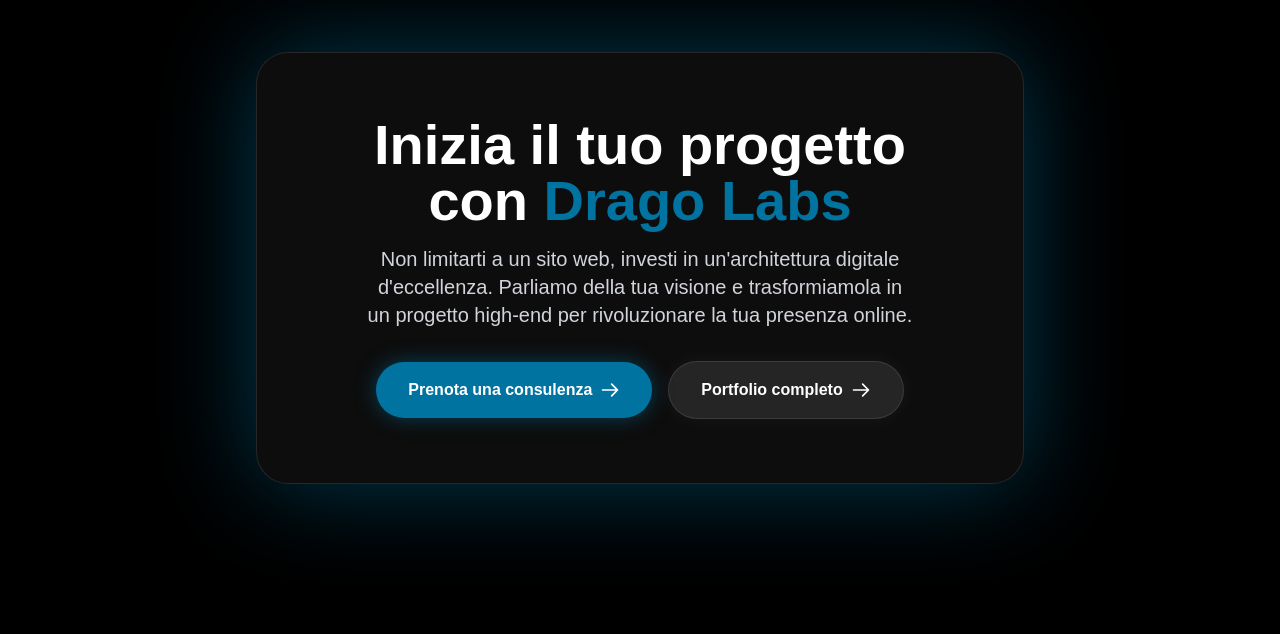
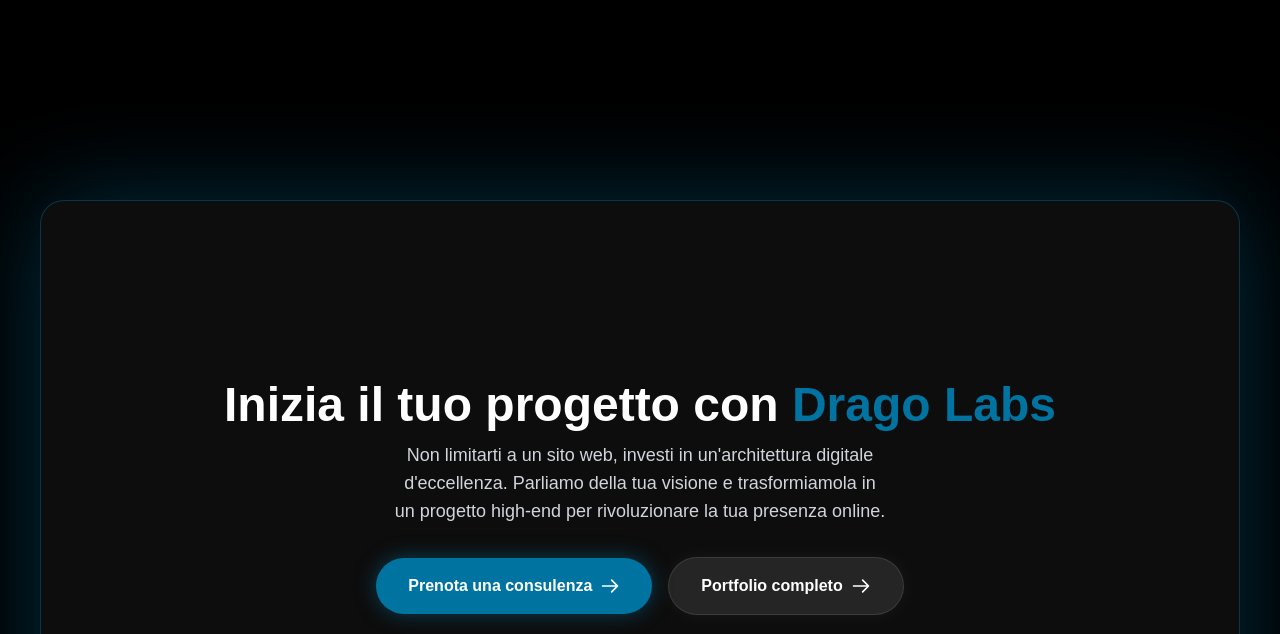
Before and after one commit to dragolab/dragolabs-website, a React (Vite) app: page / in a window 1280 px wide. Shown: the part 3976-4610 px from the top of the page. Built offline with nearby package versions, Linux system fonts and the light colour scheme; a web font is replaced by a local one.

Commit message:
Update Protocol.jsx

```diff
--- a/src/components/Protocol.jsx
+++ b/src/components/Protocol.jsx
@@ -28,17 +28,17 @@
             const cards = gsap.utils.toArray('.card-wrapper');
 
             cards.forEach((card, index) => {
-                // Animate down-scaling and blurring when the next card scrolls over
+                // Scale + blur the current card as the next one scrolls over it
                 if (index < cards.length - 1) {
                     gsap.to(card.querySelector('.card-inner'), {
-                        scale: 0.92,
-                        filter: 'blur(12px)',
-                        opacity: 0.4,
+                        scale: 0.90,
+                        filter: 'blur(14px)',
+                        opacity: 0.35,
                         ease: "none",
                         scrollTrigger: {
                             trigger: cards[index + 1],
-                            start: "top 75%",
-                            end: "top 20%",
+                            start: "top center",
+                            end: "top 10%",
                             scrub: true,
                         }
                     });
@@ -52,6 +52,7 @@
 
     return (
         <section id="portfolio" ref={containerRef} className="relative bg-drago-bg pb-24 md:pb-32">
+            {/* Section Title — spacing matches "Perchè sceglierci" */}
             <div className="text-center pt-24 mb-16 w-full z-10 pointer-events-none">
                 <h2 className="font-sans font-semibold text-4xl md:text-5xl text-balance text-drago-contrast">
                     Portfolio in evidenza
@@ -61,56 +62,89 @@
 
             <div className="flex flex-col relative w-full">
                 {projects.map((project, i) => (
-                    <div key={i} className={`card-wrapper sticky top-16 md:top-24 w-full h-[auto] min-h-[85vh] md:min-h-[95vh] flex items-start justify-center pt-4 md:pt-8 pb-8 md:pb-12 border-0 bg-transparent outline-none`} style={{ zIndex: i }}>
-                        {/* Removed CSS transition-all to allow raw GSAP frame scrub rendering without lagging */}
-                        <div className={`card-inner relative rounded-[2rem] overflow-hidden shadow-2xl border border-white/10 group backdrop-blur-xl aspect-[4/5] md:aspect-video ${!project.image ? 'w-[90%] md:w-[60%] max-w-4xl shadow-[0_0_100px_rgba(0,115,160,0.5)] border-drago-accent/40 bg-white/5' : 'w-[95%] md:w-[90%] max-w-6xl bg-black/50 shadow-black/50'}`}>
-
+                    <div
+                        key={i}
+                        className="card-wrapper sticky top-16 md:top-20 w-full min-h-screen flex items-center justify-center"
+                        style={{ zIndex: i }}
+                    >
+                        {/* Card inner — viewport-aware height, never overflows */}
+                        <div
+                            className={`card-inner relative rounded-[1.5rem] overflow-hidden shadow-2xl border backdrop-blur-xl
+                                w-[95%] max-w-[1200px] h-[75vh] md:h-[75vh]
+                                ${!project.image
+                                    ? 'border-drago-accent/40 bg-white/5 shadow-[0_0_100px_rgba(0,115,160,0.4)]'
+                                    : 'border-white/10 bg-black/60 shadow-black/50'
+                                }`}
+                        >
                             {project.image ? (
+                                /* Image cards: image top 40% mobile / full cover desktop with text overlay */
                                 <>
+                                    {/* Mobile: stacked layout */}
+                                    <div className="md:hidden flex flex-col h-full">
+                                        <div className="relative h-[40%] flex-shrink-0 overflow-hidden">
                                             <img
                                                 src={project.image}
                                                 alt={project.title}
                                                 className={`absolute inset-0 w-full h-full object-cover transition-transform duration-1000 group-hover:scale-105 ${i === 1 ? 'object-[center_10%]' : ''}`}
                                             />
-                                    <div className="absolute inset-0 bg-gradient-to-t from-black via-black/40 to-black/10" />
-                                    <div className="absolute inset-0 p-8 md:p-12 flex flex-col justify-end text-center md:text-left">
-                                        <h3 className="font-sans font-bold leading-tight text-3xl md:text-5xl text-white">
+                                            <div className="absolute inset-0 bg-gradient-to-b from-transparent to-black/60" />
+                                        </div>
+                                        <div className="flex-1 flex flex-col justify-center px-6 py-4 bg-black/80">
+                                            <h3 className="font-sans font-bold leading-tight text-2xl text-white">
                                                 {project.title}
                                             </h3>
                                         </div>
+                                    </div>
+
+                                    {/* Desktop: full cover with gradient overlay + text bottom-left */}
+                                    <div className="hidden md:block absolute inset-0">
+                                        <img
+                                            src={project.image}
+                                            alt={project.title}
+                                            className={`absolute inset-0 w-full h-full object-cover transition-transform duration-1000 group-hover:scale-105 ${i === 1 ? 'object-[center_10%]' : ''}`}
+                                        />
+                                        <div className="absolute inset-0 bg-gradient-to-t from-black via-black/30 to-black/5" />
+                                        <div className="absolute inset-0 p-12 flex flex-col justify-end text-left">
+                                            <h3 className="font-sans font-bold leading-tight text-4xl md:text-5xl text-white">
+                                                {project.title}
+                                            </h3>
+                                        </div>
+                                    </div>
                                 </>
                             ) : (
-                                <div className="absolute inset-0 flex flex-col items-center justify-center px-8 py-10 text-center bg-transparent">
-                                    {/* Title — same font as Hero h1 */}
-                                    <h3 className="font-sans font-bold text-3xl md:text-5xl lg:text-[3.5rem] leading-tight text-balance text-white mb-4">
+                                /* CTA card: centered content */
+                                <div className="absolute inset-0 flex flex-col items-center justify-center px-6 md:px-12 py-8 text-center">
+                                    <h3 className="font-sans font-bold text-2xl md:text-4xl lg:text-[3rem] leading-tight text-balance text-white mb-4">
                                         Inizia il tuo progetto con{' '}
                                         <span className="text-drago-accent">Drago Labs</span>
                                     </h3>
 
-                                    {/* Description — same font as Hero h2/p */}
-                                    <p className="font-sans font-light text-base md:text-lg lg:text-xl text-gray-300 max-w-2xl mx-auto leading-relaxed text-balance mb-8">
+                                    <p className="font-sans font-light text-sm md:text-base lg:text-lg text-gray-300 max-w-xl mx-auto leading-relaxed text-balance mb-8">
                                         Non limitarti a un sito web, investi in un'architettura digitale d'eccellenza. Parliamo della tua visione e trasformiamola in un progetto high-end per rivoluzionare la tua presenza online.
                                     </p>
 
-                                    {/* CTA Buttons — identical style to Hero */}
-                                    <div className="flex flex-col sm:flex-row gap-4 justify-center items-center">
-                                        {/* Primary — full blue with right arrow */}
-                                        <a href="mailto:info.dragolabs@gmail.com" target="_blank" rel="noopener noreferrer"
-                                            className="group relative inline-flex items-center justify-center px-8 py-4 font-bold text-white transition-all duration-300 bg-drago-accent rounded-full hover:bg-drago-accent/90 hover:scale-105 shadow-[0_0_20px_rgba(0,115,160,0.5)] w-full sm:w-auto">
-                                            <span className="relative z-10 flex items-center gap-2">
+                                    <div className="flex flex-col sm:flex-row gap-4 justify-center items-center w-full max-w-sm sm:max-w-none">
+                                        <a
+                                            href="mailto:info.dragolabs@gmail.com"
+                                            target="_blank"
+                                            rel="noopener noreferrer"
+                                            className="group relative inline-flex items-center justify-center px-6 md:px-8 py-3 md:py-4 font-bold text-white transition-all duration-300 bg-drago-accent rounded-full hover:bg-drago-accent/90 hover:scale-105 shadow-[0_0_20px_rgba(0,115,160,0.5)] w-full sm:w-auto"
+                                        >
+                                            <span className="relative z-10 flex items-center gap-2 text-sm md:text-base">
                                                 Prenota una consulenza
-                                                <svg className="w-5 h-5 transition-transform group-hover:translate-x-1" fill="none" viewBox="0 0 24 24" stroke="currentColor">
+                                                <svg className="w-4 h-4 md:w-5 md:h-5 transition-transform group-hover:translate-x-1" fill="none" viewBox="0 0 24 24" stroke="currentColor">
                                                     <path strokeLinecap="round" strokeLinejoin="round" strokeWidth={2} d="M14 5l7 7m0 0l-7 7m7-7H3" />
                                                 </svg>
                                             </span>
                                         </a>
 
-                                        {/* Secondary — grey/glass */}
-                                        <a href="/portfolio"
-                                            className="group relative inline-flex items-center justify-center px-8 py-4 font-bold text-white transition-all duration-300 bg-white/10 rounded-full hover:bg-white/20 hover:scale-105 border border-white/10 shadow-[0_0_20px_rgba(255,255,255,0.05)] w-full sm:w-auto">
-                                            <span className="relative z-10 flex items-center gap-2">
+                                        <a
+                                            href="/portfolio"
+                                            className="group relative inline-flex items-center justify-center px-6 md:px-8 py-3 md:py-4 font-bold text-white transition-all duration-300 bg-white/10 rounded-full hover:bg-white/20 hover:scale-105 border border-white/10 shadow-[0_0_20px_rgba(255,255,255,0.05)] w-full sm:w-auto"
+                                        >
+                                            <span className="relative z-10 flex items-center gap-2 text-sm md:text-base">
                                                 Portfolio completo
-                                                <svg className="w-5 h-5 transition-transform group-hover:translate-x-1" fill="none" viewBox="0 0 24 24" stroke="currentColor">
+                                                <svg className="w-4 h-4 md:w-5 md:h-5 transition-transform group-hover:translate-x-1" fill="none" viewBox="0 0 24 24" stroke="currentColor">
                                                     <path strokeLinecap="round" strokeLinejoin="round" strokeWidth={2} d="M14 5l7 7m0 0l-7 7m7-7H3" />
                                                 </svg>
                                             </span>
@@ -118,7 +152,6 @@
                                     </div>
                                 </div>
                             )}
-
                         </div>
                     </div>
                 ))}
```
Lines whose indentation alone changed are shown as unchanged.
